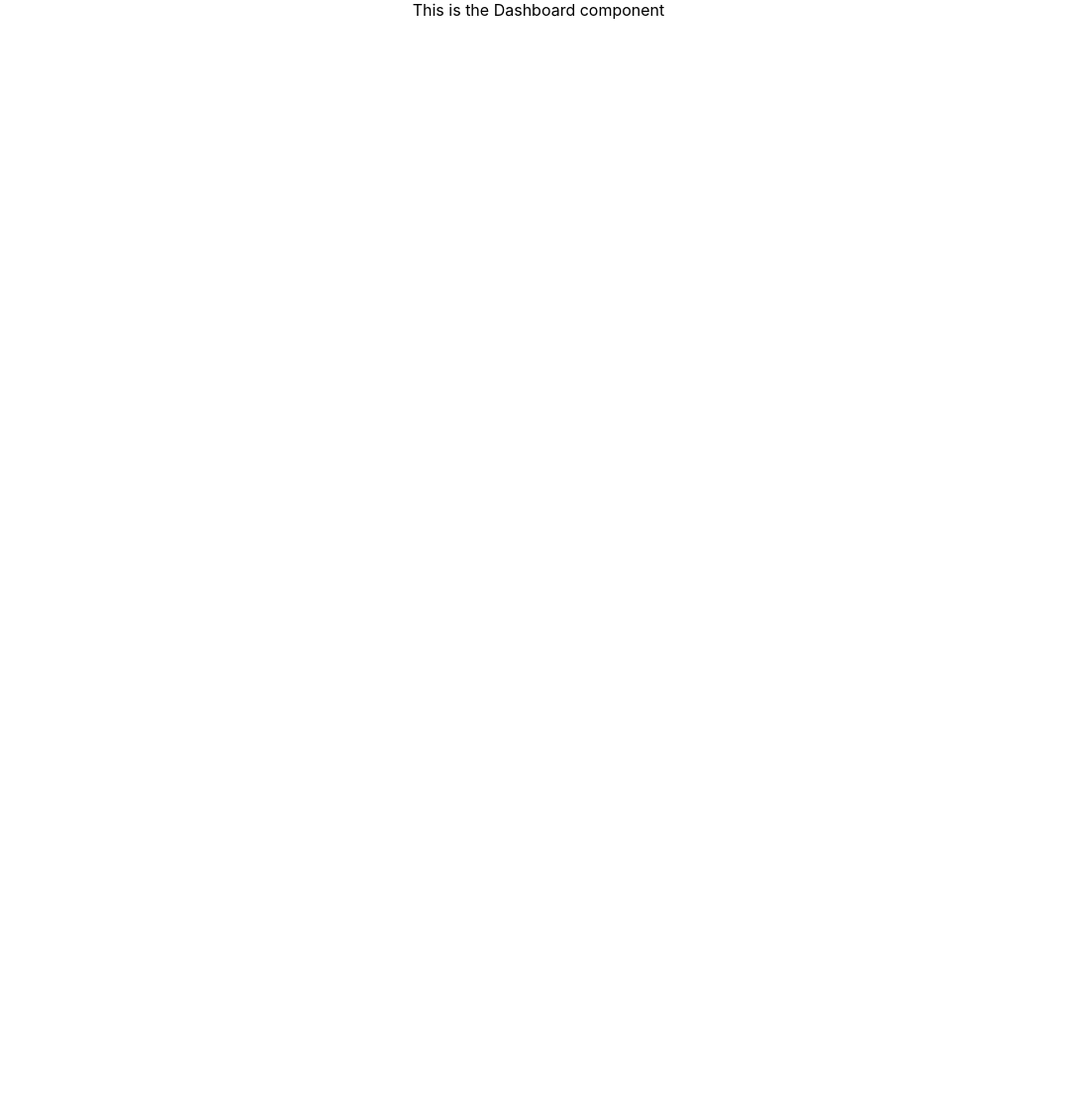
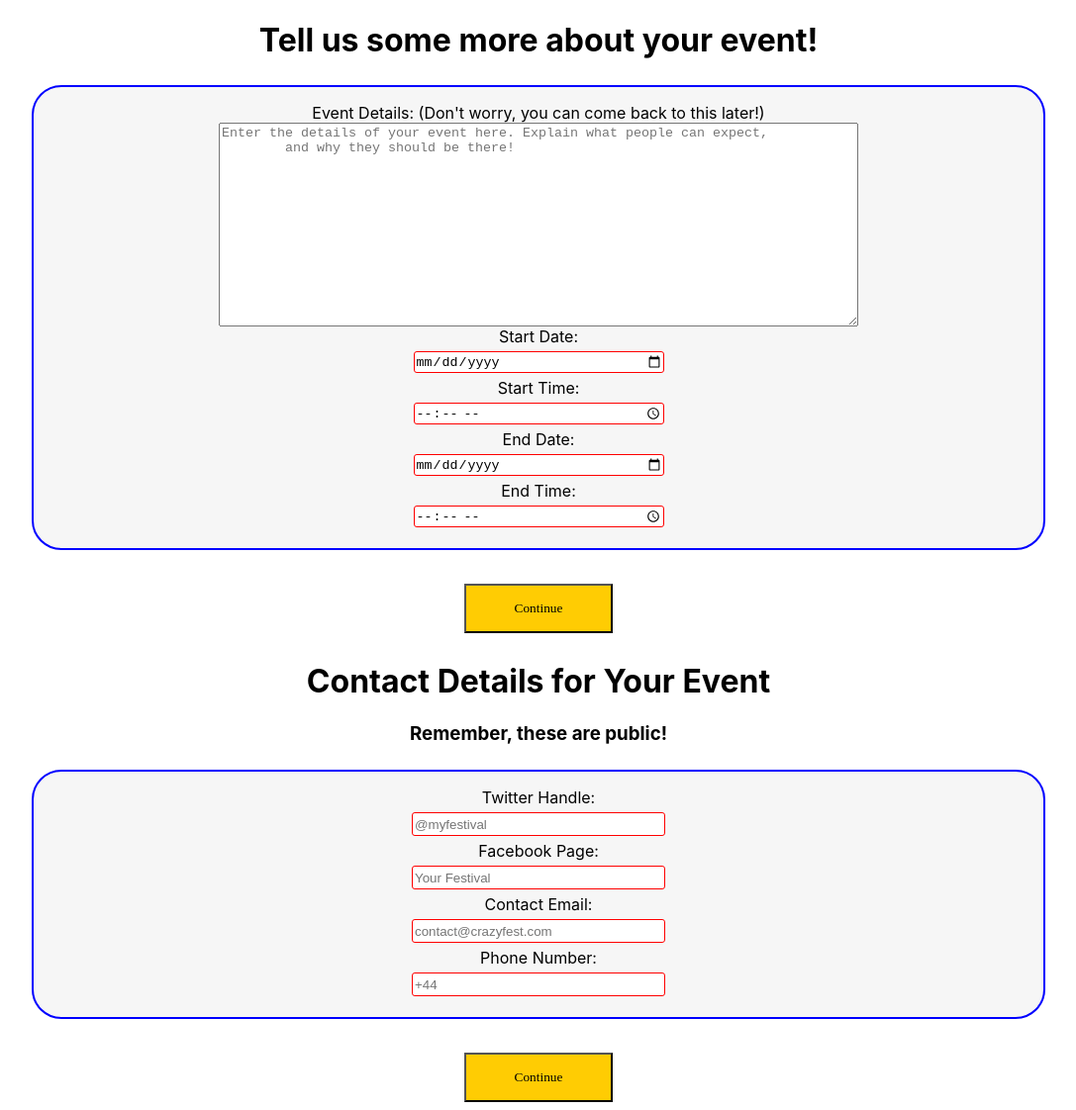
Before and after one commit to zarbar/festival, a React (Create React App) app: page /loggedInTrue in a window 1280 px wide. Shown: the whole page at 99% size, without its empty margins (96-1183 px from the left). Before the commit the page ends 800 px from the top, so only its background shows below. Built offline with nearby package versions, Linux system fonts and the light colour scheme; a web font is replaced by a local one.

Commit message:
Cam (#14)
* changes

* changes

* cam and zara pp

```diff
--- a/src/App.js
+++ b/src/App.js
@@ -26,13 +26,19 @@ class App extends Component {
               <AboutPage />
               <ContactPage />
             </Route>
-            <Route exact path='/:dashboard'>
+            <Route exact path='/dashboard/:userId'>
               <Dashboard />
             </Route>
+            <Route exact path='/login'>
             <Login />
+            </Route>
+            <Route exact path='/signup'>
             <SignUp />
+            </Route>
+            <Route exact path='/loggedInTrue'>
             <EventDescription />
             <ContactDetails />
+            </Route>
             <SimpleMap />
           </Switch>
         </div>
--- a/src/Components/LandingPage/LandingPage.css
+++ b/src/Components/LandingPage/LandingPage.css
@@ -0,0 +1,3 @@
+a:hover {
+    cursor: pointer;
+}
--- a/src/Components/LandingPage/LandingPage.js
+++ b/src/Components/LandingPage/LandingPage.js
@@ -12,7 +12,7 @@ class LandingPage extends React.Component {
         return (
             <>
                 <header className="app-header">
-                    <span>Login</span>
+                    <a href="/login"><span>Login</span></a>
                     <span><img src={logo} alt='logo' /></span>
                     <span>Menu</span>
                 </header>
@@ -24,14 +24,11 @@ class LandingPage extends React.Component {
                             Designed for festival organisers, from indie events to international parties.
             </p>
                         <br /><br />
-                        <button className='join'>Join now</button>
+                        <a href="/signup"><button className='join'>Join now</button></a>
                     </div>
                 </main>
 
                 < AboutPage />
-
-
-
                 <footer>
                     <div className='logo1'>
                         <img src={logo1} alt='logo1' />
@@ -47,9 +44,6 @@ class LandingPage extends React.Component {
                 <div className='footer-end'>
                     <p>KODIRI 2019</p>
                 </div>
-
-                <LoginPage />
-                <SignUpPage />
             </>
         )
     }
--- a/src/Forms/EventDescription.js
+++ b/src/Forms/EventDescription.js
@@ -2,12 +2,21 @@ import React from 'react';
 import './eventdes.css'
 
 export default function EventDescription() {
+    function handleChange(e) {
+        console.log(new Date(e.target.value));
+        console.log(new Date('04-12-2019'))
+     if (new Date(e.target.value) < new Date('04-12-2019')) {
+         alert('date must be in the future!')
+     }
+    }
     return(
         <>
+        <h1>Tell us some more about your event!</h1>
         <form>
-        <label>Event Details: (Don't worry, you can come back to this later!</label>
-        <textarea placeholder="enter your details"></textarea>
-        <label>Start Date:</label><input type="date"/>
+        <label>Event Details: (Don't worry, you can come back to this later!)</label>
+        <textarea placeholder="Enter the details of your event here. Explain what people can expect,
+        and why they should be there!"></textarea>
+        <label>Start Date:</label><input type="date"  onSubmit={handleChange}/>
         <label>Start Time:</label><input type="time"/>
         <label>End Date:</label><input type="date"/>
         <label>End Time:</label><input type="time"/>
--- a/src/Forms/contactDetails.js
+++ b/src/Forms/contactDetails.js
@@ -3,11 +3,13 @@ import React from 'react';
 export default function ContactDetails() {
     return (
         <>
+        <h1>Contact Details for Your Event</h1>
+        <h3>Remember, these are public!</h3>
         <form>
-            <label>Twitter Handle:</label><input type="text" required></input>
-            <label>Facebook Page:</label> <input type="text"required></input>
-            <label>Contact Email:</label><input type="text" required></input>
-            <label>Phone Number:</label><input type="text"></input>
+            <label>Twitter Handle:</label><input type="text" required placeholder="@myfestival"></input>
+            <label>Facebook Page:</label> <input type="text"required placeholder="Your Festival"></input>
+            <label>Contact Email:</label><input type="text" required placeholder="contact@crazyfest.com"></input>
+            <label>Phone Number:</label><input type="text" placeholder="+44"></input>
         </form>
         <button className="item">Continue</button>
         </>
--- a/src/Forms/eventdes.css
+++ b/src/Forms/eventdes.css
@@ -1,3 +1,8 @@
 form {
     padding: 1em;
 }
+
+textarea {
+    width: 50vw;
+    height: 25vh;
+}
--- a/src/Forms/loginForm.js
+++ b/src/Forms/loginForm.js
@@ -1,17 +1,21 @@
 import React from 'react';
 import './loginFormStyle.css';
+import GoogleLoginButton from '../Zara_Google_Login/GoogleLoginButton.js'
 
 export default function Login() {
     return (
         <>
-        <button>Login With Facebook</button>
         <form>
             <input type="text" placeholder="email"></input>
             <input type="text" placeholder="password"></input>
         </form>
         <div className="container">
         <button className="item">Login</button>
-        <button className="item">Create Account</button>
+        <GoogleLoginButton text="Log In with Google"/>
+        <em>Don't have an account yet?</em>
+        <a href="/signup"><button className="item">Create New Account</button></a>
+
+
         </div>
         </>
     )
--- a/src/Forms/signupForm.js
+++ b/src/Forms/signupForm.js
@@ -1,20 +1,28 @@
-import React from 'react';
+import React, { useState } from 'react';
 import './signupFormStyle.css'
+import GoogleLoginButton from '../Zara_Google_Login/GoogleLoginButton.js'
 
 export default function SignUp() {
+    let [name, setName] = useState('');
+    function handleNameChange(e) {
+        setName(<h3>Your festival {e.target.value} is just a few clicks away, let's get this party started!</h3>)
+    }
     return (
         <>
-        <button>Login With Facebook</button>
+
+        {name}
         <form>
-            <input type="text" placeholder="Festival name" required></input>
+            <input type="text" placeholder="Festival name" required onChange={handleNameChange}></input>
             <input type="text" placeholder="Email" required></input>
             <input type="text" placeholder="Password" required></input>
             <input type="text" placeholder="Confirm assword" required></input>
         </form>
         <div className="container">
-        <button className="item">Login</button>
+
         <button className="item">Create Account</button>
-        <p>CAPCHA GOES HERE</p>
+        <GoogleLoginButton text="Sign Up with Google"/>
+        <a href="/login"><button className="item">Already have an account?</button></a>
+
         </div>
         </>
     )
--- a/src/Zara_Google_Login/GoogleLoginButton.js
+++ b/src/Zara_Google_Login/GoogleLoginButton.js
@@ -3,12 +3,12 @@ import GoogleLogin from 'react-google-login';
 
 
 
-export default function GoogleLoginButton() {
+export default function GoogleLoginButton(props) {
     return (
         <>
             <GoogleLogin
                 clientId="938737799020-75i5e0rtpiljimr4lqlmq4uticm2c9bn.apps.googleusercontent.com"
-                buttonText="Login with Google"
+                buttonText={props.text}
                 onSuccess={responseGoogle}
                 onFailure={responseGoogle}
                 cookiePolicy={'single_host_origin'}
```
